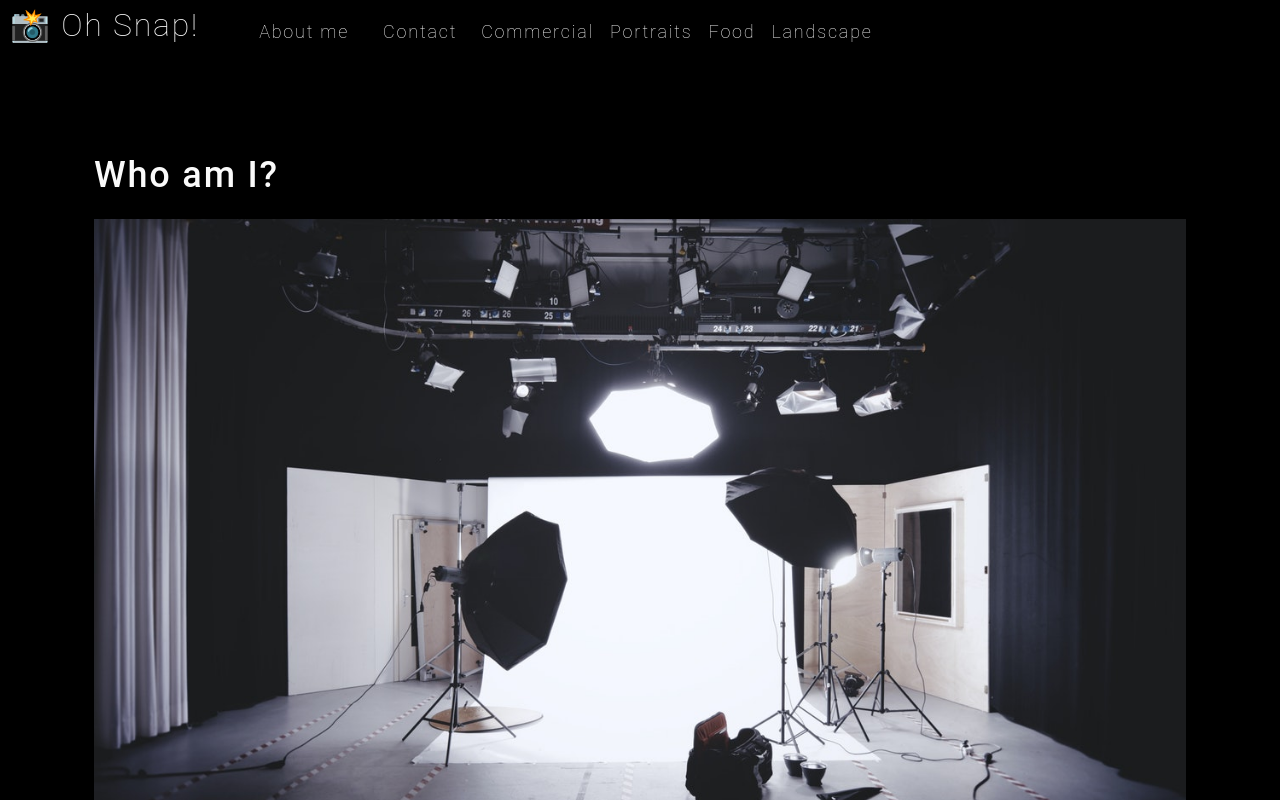
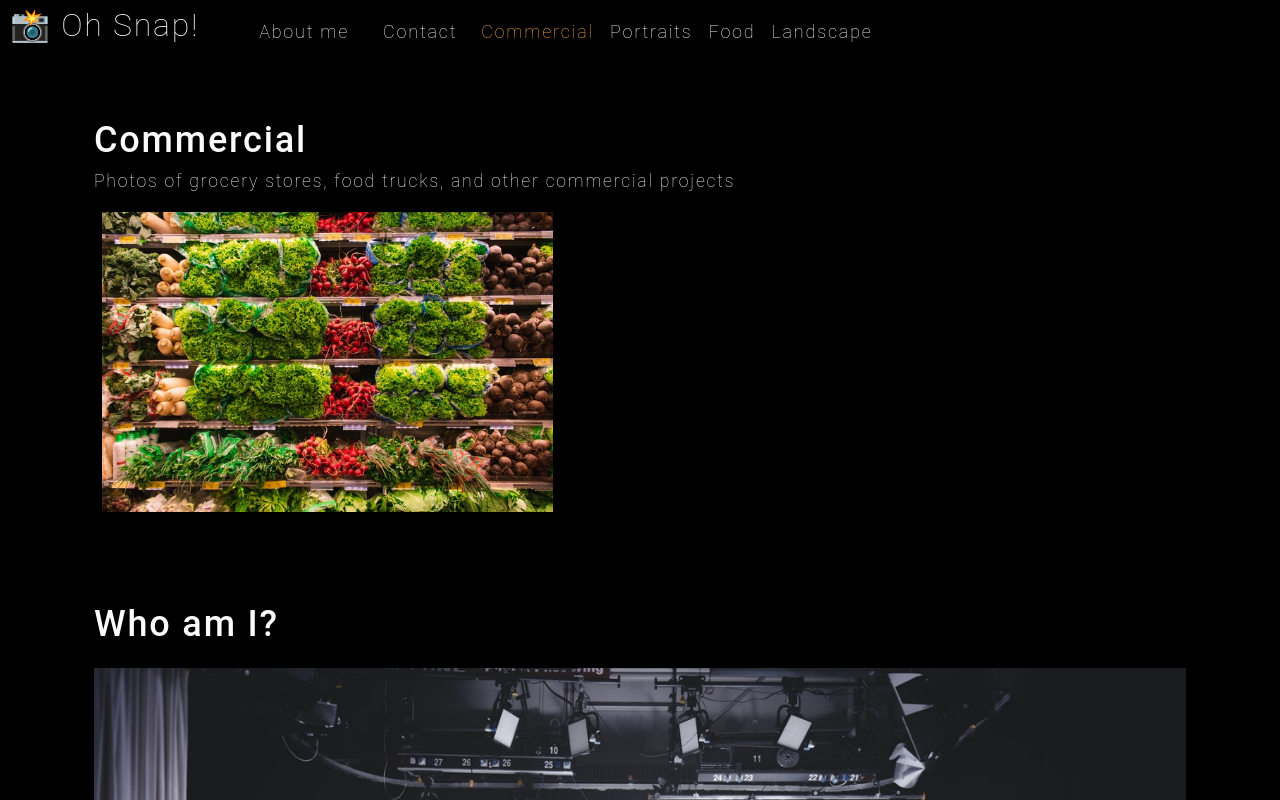
Before and after one commit to akelstrom/oh-snap, a React (Create React App) app: page / in a window 1280 px wide. Shown: the top 800 px of the page. Built offline with nearby package versions, Linux system fonts and the light colour scheme.

Commit message:
hooks, props

```diff
--- a/src/App.js
+++ b/src/App.js
@@ -1,14 +1,33 @@
-import React from "react";
+import React, { useState } from 'react';
 import Nav from './components/Nav';
-import About from "./components/About";
-
+import About from './components/About';
+import Gallery from './components/Gallery';
 
 function App() {
+  const [categories] = useState([
+    {
+      name: 'commercial',
+      description: 'Photos of grocery stores, food trucks, and other commercial projects',
+    },
+    { name: 'portraits', description: 'Portraits of people in my life' },
+    { name: 'food', description: 'Delicious delicacies' },
+    { name: 'landscape', description: 'Fields, farmhouses, waterfalls, and the beauty of nature' },
+  ]);
+
+  const [currentCategory, setCurrentCategory] = useState(categories[0]);
+
   return (
     <div>
-      <Nav></Nav>
+      <Nav
+        categories={categories}
+        setCurrentCategory={setCurrentCategory}
+        currentCategory={currentCategory}
+      ></Nav>
       <main>
-        <About></About>
+        <div>
+          <Gallery></Gallery>
+          <About></About>
+        </div>
       </main>
     </div>
   );
--- /dev/null
+++ b/src/components/Gallery/index.js
@@ -0,0 +1,23 @@
+import React from 'react';
+import { capitalizeFirstLetter } from '../../utils/helpers';
+import photo from "../../assets/small/commercial/0.jpg";
+
+function Gallery() {
+    const currentCategory = {
+        name: "commercial",
+        description: "Photos of grocery stores, food trucks, and other commercial projects",
+    };
+    return (
+        <section>
+        <h1>{capitalizeFirstLetter(currentCategory.name)}</h1>
+        <p>{capitalizeFirstLetter(currentCategory.description)}</p>
+        <div className="flex-row">
+            <img src={photo}
+            alt="Commercial Example"
+            className="img-thumbnail mx-1"/>
+        </div>
+        </section>
+    );
+}
+
+export default Gallery;
--- a/src/components/Nav/index.js
+++ b/src/components/Nav/index.js
@@ -1,48 +1,49 @@
-import React from "react";
+import React, { useEffect } from "react";
 import { capitalizeFirstLetter } from "../../utils/helpers";
 
-function Nav() {
-
-  const  categories = [
-    { name: 'commercial', description: 'Photos of grocery stores, food trucks, and other commercial projects' },
-    { name: 'portraits', description: 'Portraits of people in my life' },
-    { name: 'food', description: 'Delicious delicacies' },
-    { name: 'landscape', description: 'Fields, farmhouses, waterfalls, and the beauty of nature' }
-  ];
-
-  const handleClick = (item) => {
-    console.log(item);
-    return item;
-  };
+function Nav(props) {
+  const { categories = [], setCurrentCategory, currentCategory } = props;
+  useEffect(() => {
+    document.title = capitalizeFirstLetter(currentCategory.name);
+  }, [currentCategory]);
 
   return (
     <header className="flex-row px-1">
       <h2>
         <a data-testid="link" href="/">
-          <span role="img" aria-label="camera"> 📸</span> Oh Snap!
+          <span role="img" aria-label="camera">
+            {" "}
+            📸
+          </span>{" "}
+          Oh Snap!
         </a>
       </h2>
       <nav>
         <ul className="flex-row">
           <li className="mx-2">
-            <a data-testid="about" href="#about" onClick={() => handleClick("About")}>
+            <a data-testid="about" href="#about">
               About me
             </a>
           </li>
-          <li className={"mx-2"}>
-            <span onClick={() => handleClick('Contact')}>
-              Contact
-            </span>
+          <li className="mx-2">
+            <span>Contact</span>
           </li>
-          {
-            categories.map((category) => (
-              <li className="mx-1" key={category.name} >
-                <span onClick={() => { handleClick(category.name); }}>
-                 {capitalizeFirstLetter(category.name)}
-                </span>
-              </li>
-            ))
-          }
+          {categories.map((category) => (
+            <li
+              className={`mx-1 ${
+                currentCategory.name === category.name && "navActive"
+              }`}
+              key={category.name}
+            >
+              <span
+                onClick={() => {
+                  setCurrentCategory(category);
+                }}
+              >
+                {capitalizeFirstLetter(category.name)}
+              </span>
+            </li>
+          ))}
         </ul>
       </nav>
     </header>
```
